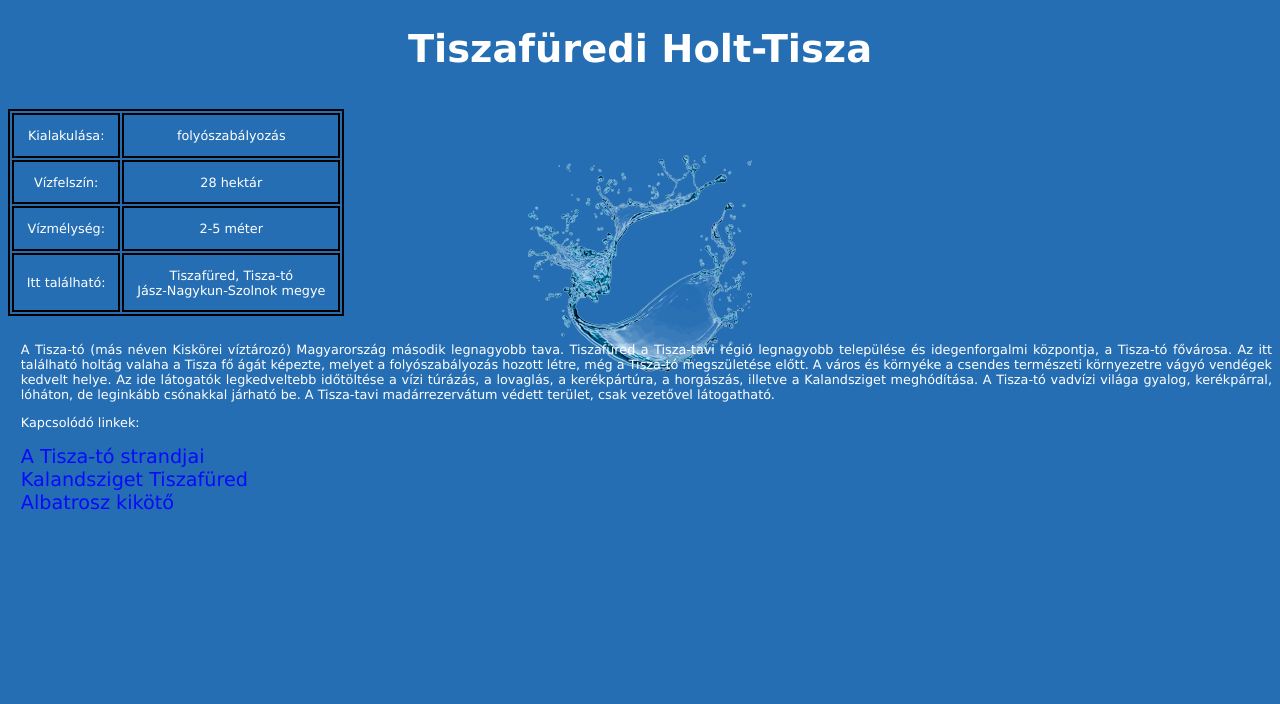
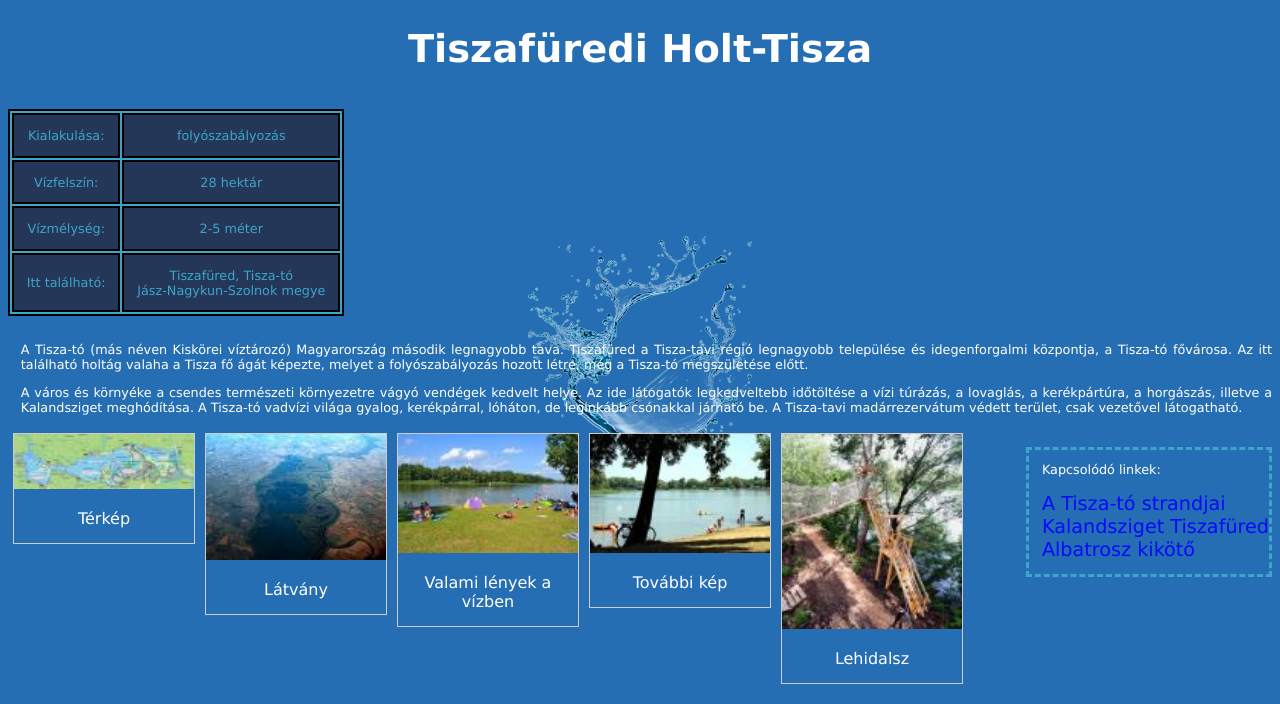
Before and after one commit to kecskeszsoltistvan/Programozas1, a plain HTML site: page tisza.html in a window 1280 px wide. Drawn offline with Linux system fonts and the light colour scheme.

Commit message:
Asszem kész.

```diff
--- a/style.css
+++ b/style.css
@@ -39,10 +39,42 @@ table, td{
     text-align: center;
 }
 
+table{
+    background-color: rgb(60, 165, 200);
+}
+
 td{
     padding: 1vw;
+    background-color: rgb(37, 55, 89);
+    color: rgb(60, 165, 200);
 }
 
 .cim{
     padding: 1vw;
 }
+div.gallery {
+    margin: 5px;
+    border: 1px solid #ccc;
+    float: left;
+    width: 180px;
+  }
+
+  div.gallery:hover {
+    border: 1px solid #777;
+  }
+
+  div.gallery img {
+    width: 100%;
+    height: auto;
+  }
+
+  div.desc {
+    padding: 15px;
+    text-align: center;
+  }
+
+  footer{
+      display: block;
+      float: right;
+      border: rgb(60, 165, 200) 3px dashed;
+  }
--- a/tisza.html
+++ b/tisza.html
@@ -11,29 +11,64 @@
     <h1>Tiszafüredi Holt-Tisza</h1>
 <table class="tablazat">
 	<tr>
-		<td id="cim">Kialakulása:</td>
+		<td class="cim">Kialakulása:</td>
 		<td>folyószabályozás</td>
 	</tr>
 	<tr>
-		<td id="cim">Vízfelszín:</td>
+		<td class="cim">Vízfelszín:</td>
 		<td>28 hektár</td>
 	</tr>
 	<tr>
-		<td id="cim">Vízmélység:</td>
+		<td class="cim">Vízmélység:</td>
 		<td>2-5 méter</td>
 	</tr>
 	<tr>
-		<td id="cim">Itt található:</td>
+		<td class="cim">Itt található:</td>
 		<td>Tiszafüred, Tisza-tó <br> Jász-Nagykun-Szolnok megye</td>
 	</tr>
 </table>
 
 <p>A Tisza-tó (más néven Kiskörei víztározó) Magyarország második legnagyobb tava. Tiszafüred a Tisza-tavi régió legnagyobb települése és idegenforgalmi központja, a Tisza-tó fővárosa. Az itt található holtág valaha a Tisza fő ágát képezte, melyet a folyószabályozás hozott létre, még a Tisza-tó megszületése előtt.
-
-    A város és környéke a csendes természeti környezetre vágyó vendégek kedvelt helye. Az ide látogatók legkedveltebb időtöltése a vízi túrázás, a lovaglás, a kerékpártúra, a horgászás, illetve a Kalandsziget meghódítása. A Tisza-tó vadvízi világa gyalog, kerékpárral, lóháton, de leginkább csónakkal járható be. A Tisza-tavi madárrezervátum védett terület, csak vezetővel látogatható.
+</p>
+<p>A város és környéke a csendes természeti környezetre vágyó vendégek kedvelt helye. Az ide látogatók legkedveltebb időtöltése a vízi túrázás, a lovaglás, a kerékpártúra, a horgászás, illetve a Kalandsziget meghódítása. A Tisza-tó vadvízi világa gyalog, kerékpárral, lóháton, de leginkább csónakkal járható be. A Tisza-tavi madárrezervátum védett terület, csak vezetővel látogatható.
 </p>
 
+<div class="gallery">
+	<a target="_blank" href="tisza_to/1.jpg">
+	  <img src="tisza_to/s_1.jpg">
+	</a>
+	<div class="desc">Térkép</div>
+  </div>
 
+  <div class="gallery">
+	<a target="_blank" href="tisza_to/2.jpg">
+	  <img src="tisza_to/s_2.jpg">
+	</a>
+	<div class="desc">Látvány</div>
+  </div>
+
+  <div class="gallery">
+	<a target="_blank" href="tisza_to/3.jpg">
+	  <img src="tisza_to/s_3.jpg">
+	</a>
+	<div class="desc">Valami lények a vízben</div>
+  </div>
+
+  <div class="gallery">
+	<a target="_blank" href="tisza_to/4.jpg">
+	  <img src="tisza_to/s_4.jpg">
+	</a>
+	<div class="desc">További kép</div>
+  </div>
+
+  <div class="gallery">
+	<a target="_blank" href="tisza_to/5.jpg">
+	  <img src="tisza_to/s_5.jpg">
+	</a>
+	<div class="desc">Lehidalsz</div>
+  </div>
+  <br>
+  <footer>
 <p>
     Kapcsolódó linkek:
     <br>
@@ -49,5 +84,6 @@
 
 	<a href="http://www.albatroszkikoto.hu/" target="_blank">Albatrosz kikötő</a>
 </p>
+</footer>
 </body>
 </html>
```
Also changed, not shown: banki.html (+42 -0 lines), index.html (+1 -1 lines), pecs.html (added, +95 -0 lines), vadas_to.html (+60 -7 lines).
